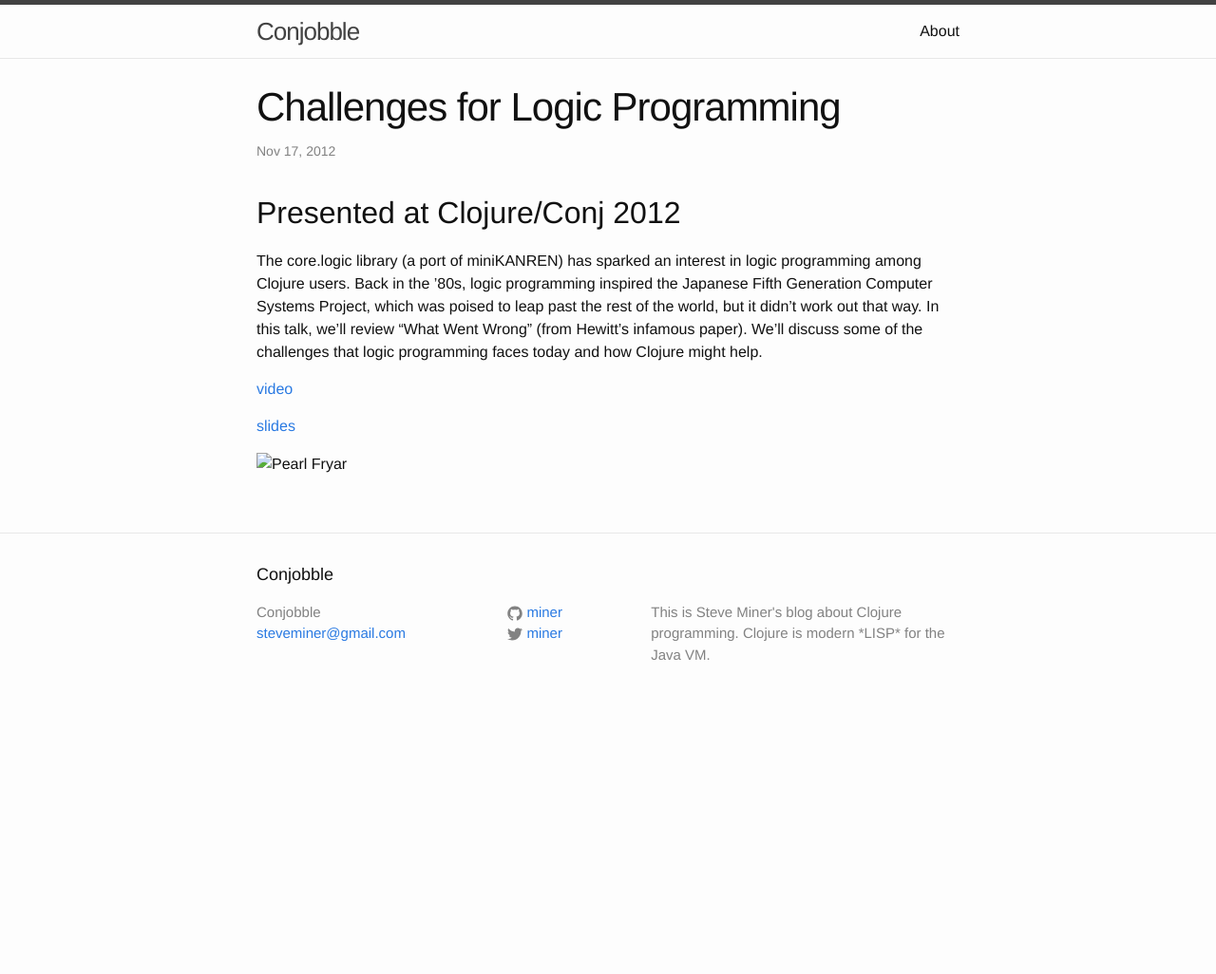
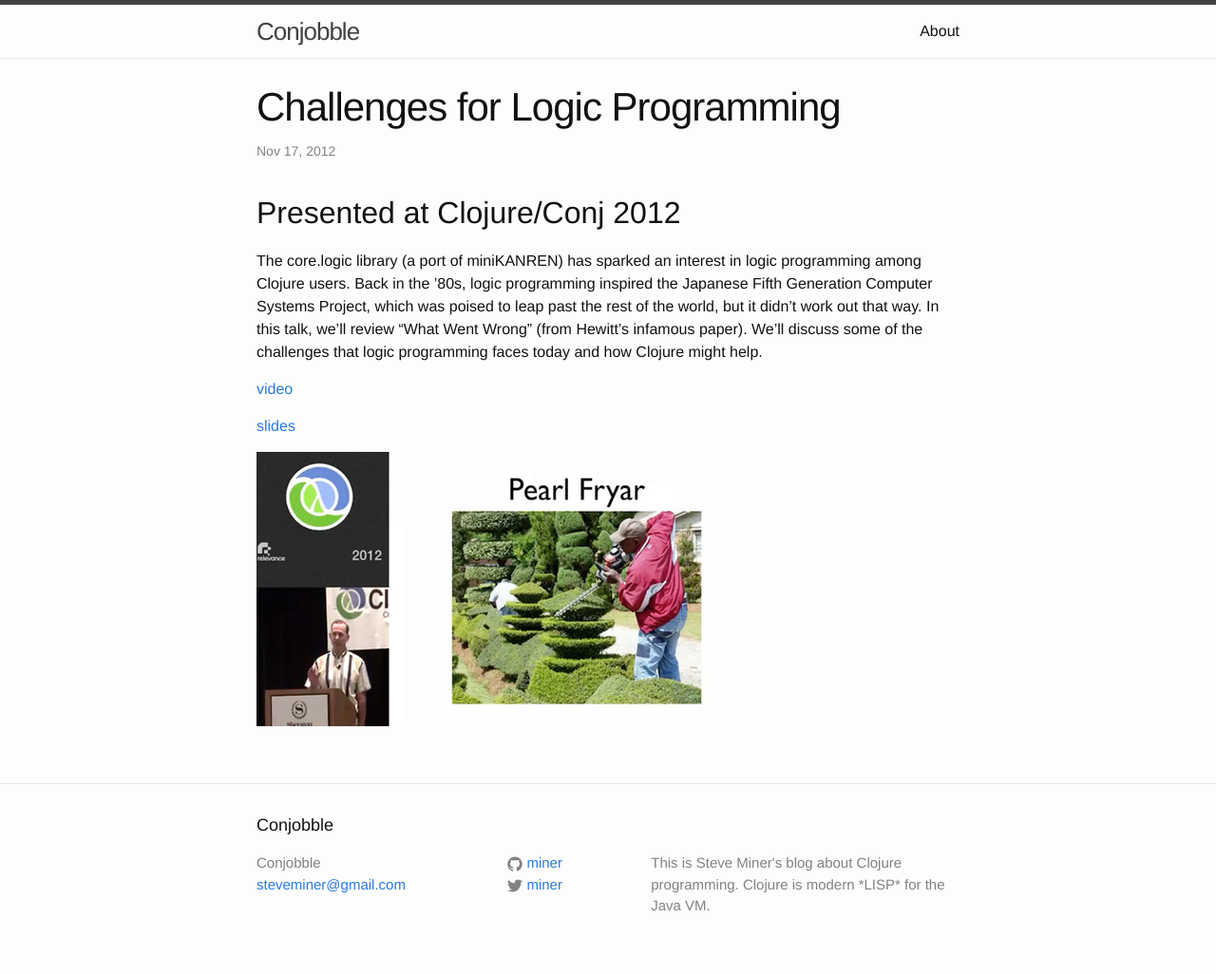
Before and after one commit to miner/miner.github.io, a Jekyll site: the page built from _posts/2012-11-17-challenges_for_LP.md, in a window 1280 px wide. Shown: the whole page at 95% size. Built offline with Jekyll 4.4.1, drawn with Linux system fonts in a browser that asks for light colours; before the commit the page ends 900 px from its top, so only the background shows below that.

Commit message:
fix image link

```diff
--- a/_posts/2012-11-17-challenges_for_LP.md
+++ b/_posts/2012-11-17-challenges_for_LP.md
@@ -18,4 +18,4 @@ how Clojure might help.
 
 
 
-![Pearl Fryar](../miner-clp-fryar.png "Challenges for Logic Programming")
+![Pearl Fryar]({{ site.url }}/assets/miner-clp-fryar.png "Challenges for Logic Programming")
```
